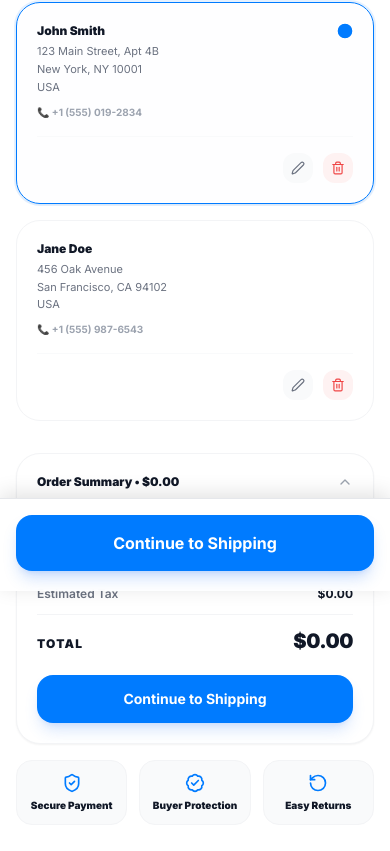
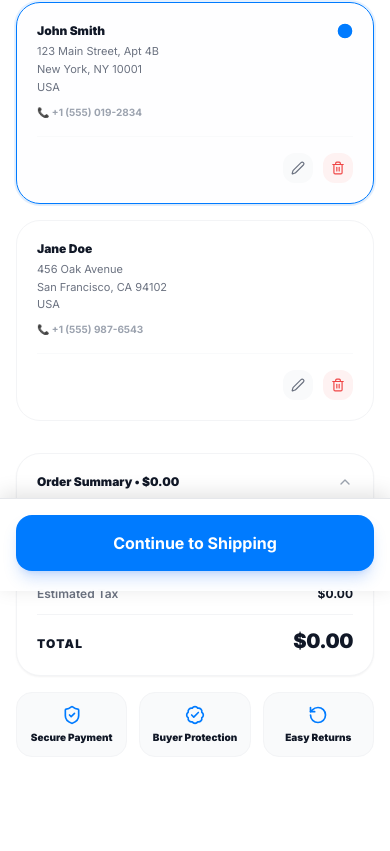
Before and after one commit to Nati1-2/Ecommerce, a Next.js app in the folder frontend/: page /checkout in a window 390 px wide. Shown: the part 253-1104 px from the top of the page. Built offline with nearby package versions, Linux system fonts and the light colour scheme; no server answers.

Commit message:
fix(checkout): hide inline CTA button in PriceSummary on mobile screens to remove duplicate continue button

```diff
--- a/frontend/src/components/Checkout/PriceSummary.tsx
+++ b/frontend/src/components/Checkout/PriceSummary.tsx
@@ -106,12 +106,12 @@ export default function PriceSummary({
         </div>
       </motion.div>
 
-      {/* CTA Button */}
-      <div className="p-5 pt-0">
+      {/* CTA Button (Desktop only - mobile uses fixed sticky bottom bar) */}
+      <div className="p-5 pt-0 hidden sm:block">
         <button
           onClick={onContinue}
           disabled={disabled}
-          className="w-full py-3.5 bg-[#007BFF] hover:bg-blue-600 disabled:opacity-50 disabled:cursor-not-allowed text-white font-bold text-sm rounded-2xl shadow-lg shadow-blue-500/20 hover:-translate-y-0.5 transition-all"
+          className="w-full py-3.5 bg-[#007BFF] hover:bg-blue-600 disabled:opacity-50 disabled:cursor-not-allowed text-white font-bold text-sm rounded-2xl shadow-lg shadow-blue-500/20 hover:-translate-y-0.5 transition-all cursor-pointer"
         >
           {buttonLabel}
         </button>
```
